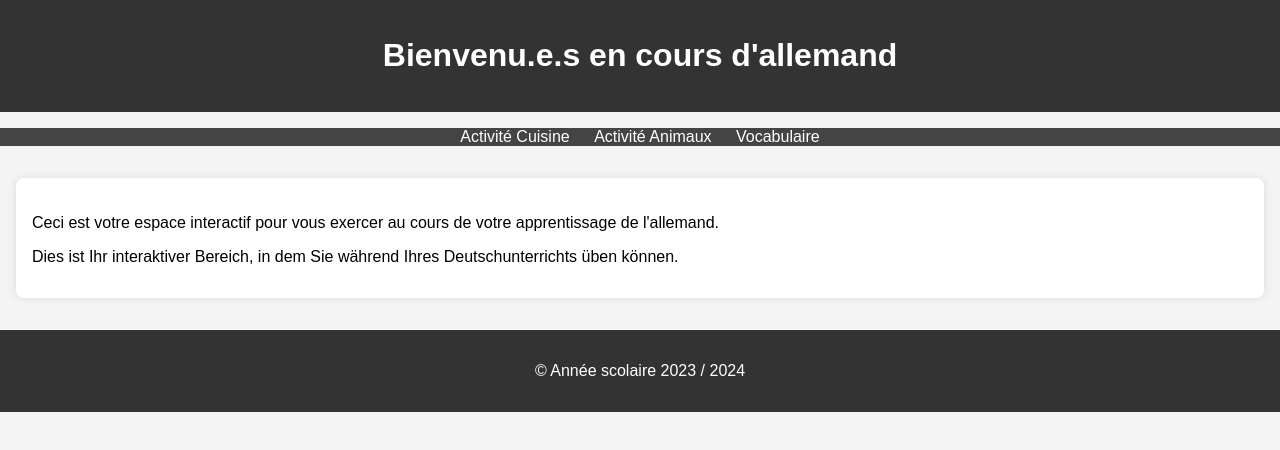
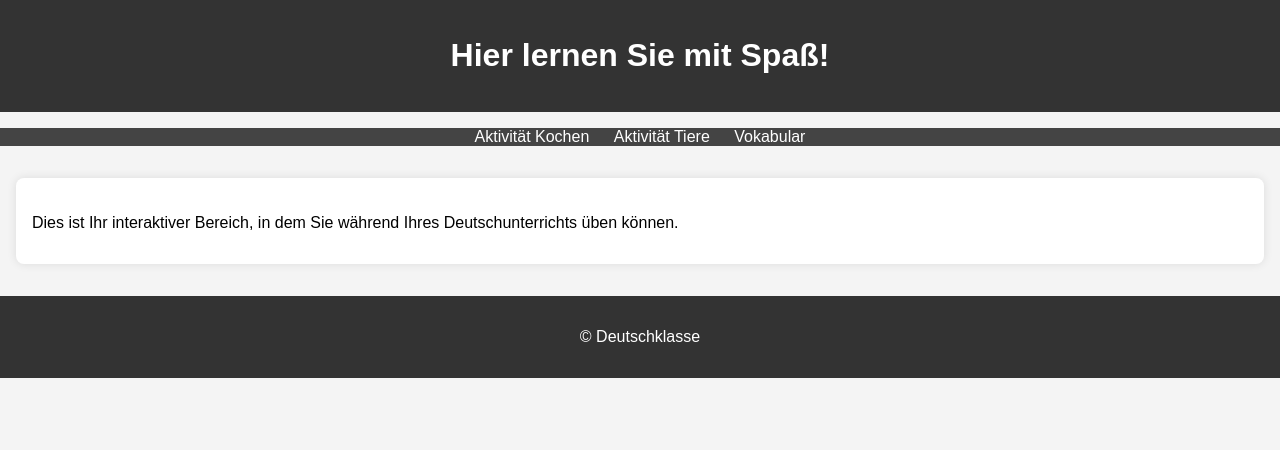
Before and after one commit to josuah98/Deutschklasse, a plain HTML site: page index.html in a window 1280 px wide. Drawn offline with Linux system fonts and the light colour scheme.

Commit message:
Add files via upload

```diff
--- a/index.html
+++ b/index.html
@@ -8,24 +8,23 @@
 </head>
 <body>
     <header>
-        <h1>Bienvenu.e.s en cours d'allemand</h1>
+        <h1>Hier lernen Sie mit Spaß!</h1>
     </header>
     <nav>
         <ul>
-            <li><a href='cuisine_index.html'>Activité Cuisine</a></li>
-            <li><a href='animaux_index.html'>Activité Animaux</a></li>
-            <li><a href='vocabulaire_index.html'>Vocabulaire</a></li>
+            <li><a href='cuisine_index.html'>Aktivität Kochen</a></li>
+            <li><a href='animaux_index.html'>Aktivität Tiere</a></li>
+            <li><a href='vocabulaire_index.html'>Vokabular</a></li>
         </ul>
     </nav>
     <main>
         <section>
             <h2></h2>
-            <p>Ceci est votre espace interactif pour vous exercer au cours de votre apprentissage de l'allemand.</p>
             <p>Dies ist Ihr interaktiver Bereich, in dem Sie während Ihres Deutschunterrichts üben können.</p>
         </section>
     </main>
     <footer>
-        <p>&copy; Année scolaire 2023 / 2024</p>
+        <p>&copy; Deutschklasse</p>
     </footer>
     <script src="index_script.js"></script>
 </body>
```
Also changed, not shown: choucroute_index.html (+1 -1 lines), cuisine_index.html (+4 -5 lines).
